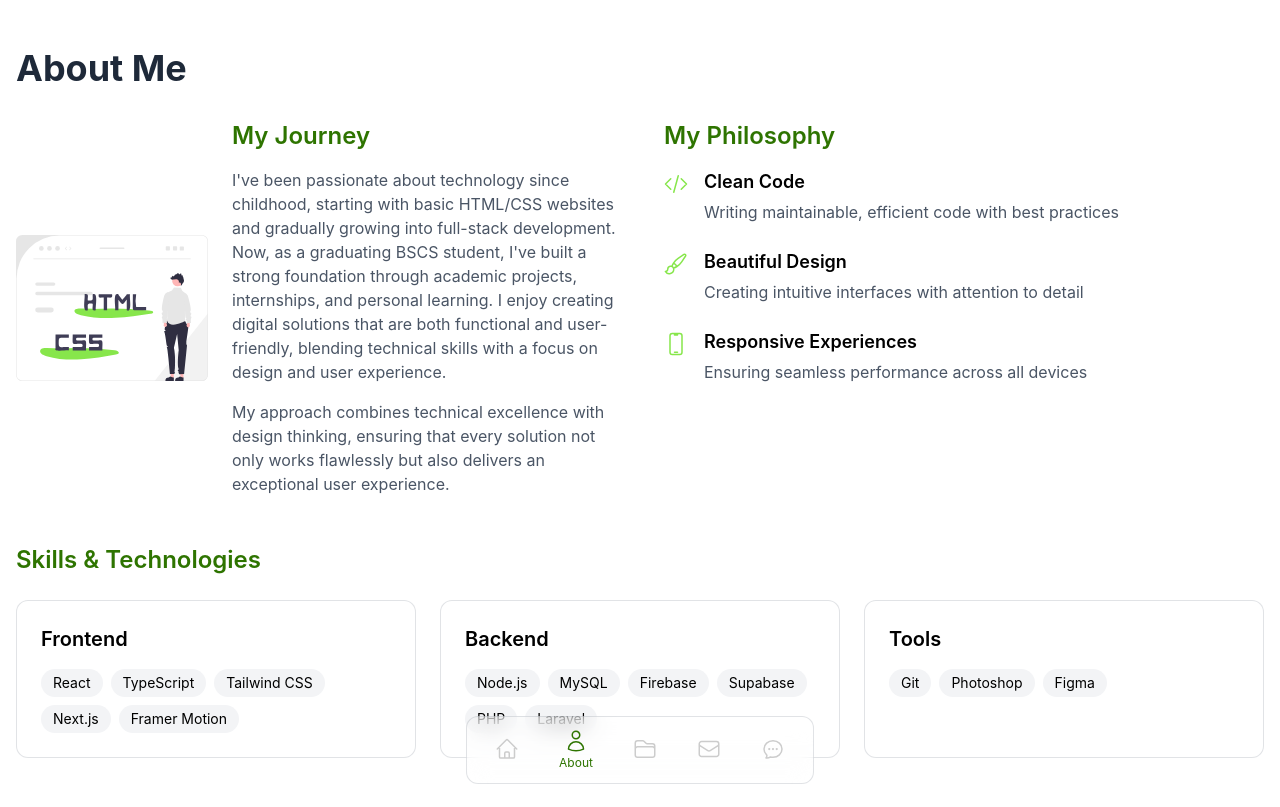
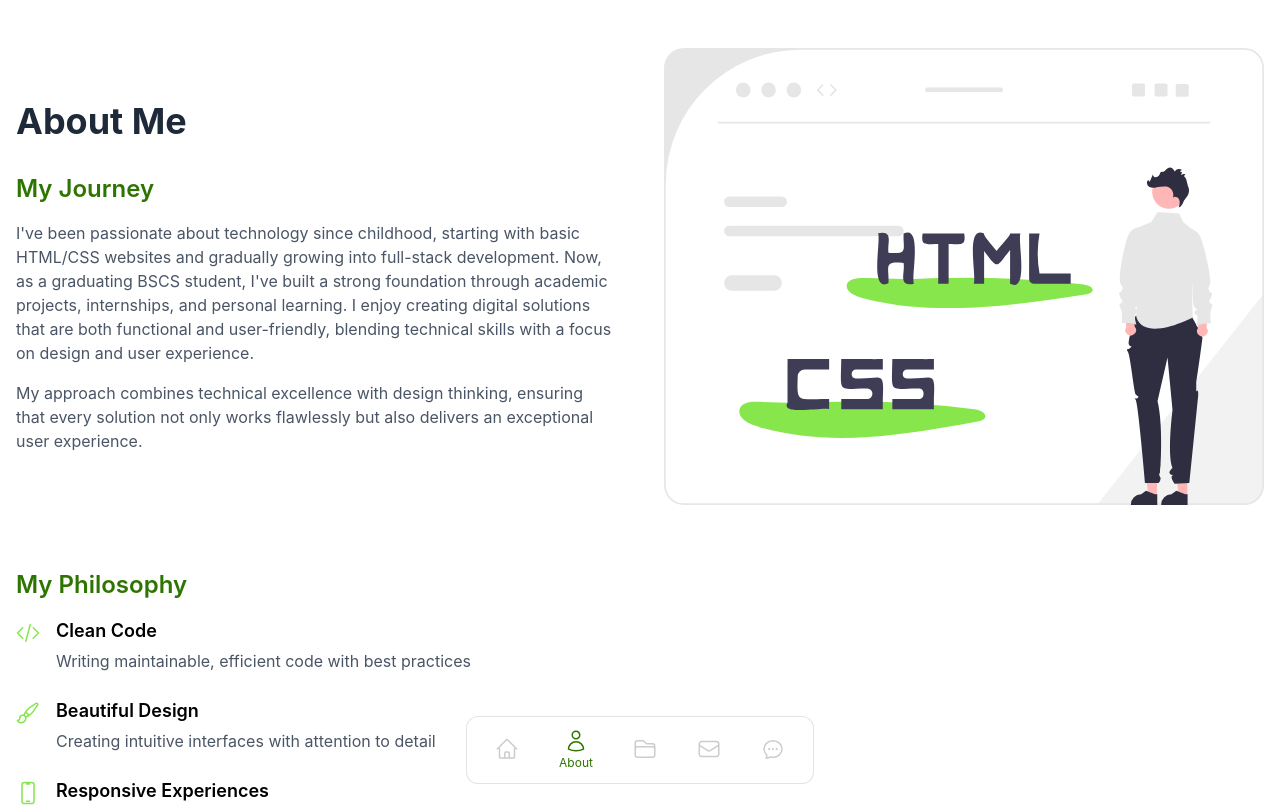
Before and after one commit to official-errol/portfolio, a React (Vite) app: page /about in a window 1280 px wide. Shown: the top 807 px of the page. Built offline with nearby package versions, Linux system fonts and the light colour scheme; what bad-words would draw is missing.

Commit message:
Update About.tsx

```diff
--- a/src/pages/About.tsx
+++ b/src/pages/About.tsx
@@ -16,26 +16,11 @@ const About: React.FC = () => {
         animate={{ opacity: 1 }}
         transition={{ duration: 0.5 }}
       >
+        <div className="grid grid-cols-1 md:grid-cols-2 gap-12 items-center">
+          {/* Left: About Me & My Journey Text */}
+          <div>
             <h1 className="text-3xl md:text-4xl font-bold mb-8 text-gray-800">About Me</h1>
 
-        <div className="grid grid-cols-1 md:grid-cols-2 gap-12">
-          <div className="flex flex-col md:flex-row items-center gap-6">
-            {/* Image Section - moved after text section */}
-            <motion.div
-              className="md:w-1/3"
-              initial={{ opacity: 0, x: 20 }}
-              animate={{ opacity: 1, x: 0 }}
-              transition={{ delay: 0.4 }}
-            >
-              <img
-                src="/static-website.svg"
-                alt="Static website illustration"
-                className="w-full h-auto max-w-sm mx-auto"
-              />
-            </motion.div>
-
-            {/* Text Section - placed before image for right-side layout */}
-            <div className="md:w-2/3">
             <motion.h2
               className="text-2xl font-semibold mb-4 text-main-dark"
               initial={{ opacity: 0, x: -20 }}
@@ -44,6 +29,7 @@ const About: React.FC = () => {
             >
               My Journey
             </motion.h2>
+
             <motion.p
               className="mb-4 text-gray-600"
               initial={{ opacity: 0 }}
@@ -52,6 +38,7 @@ const About: React.FC = () => {
             >
               I've been passionate about technology since childhood, starting with basic HTML/CSS websites and gradually growing into full-stack development. Now, as a graduating BSCS student, I've built a strong foundation through academic projects, internships, and personal learning. I enjoy creating digital solutions that are both functional and user-friendly, blending technical skills with a focus on design and user experience.
             </motion.p>
+
             <motion.p
               className="text-gray-600"
               initial={{ opacity: 0 }}
@@ -62,9 +49,24 @@ const About: React.FC = () => {
               not only works flawlessly but also delivers an exceptional user experience.
             </motion.p>
           </div>
+
+          {/* Right: Image */}
+          <motion.div
+            className="w-full"
+            initial={{ opacity: 0, x: 20 }}
+            animate={{ opacity: 1, x: 0 }}
+            transition={{ delay: 0.4 }}
+          >
+            <img
+              src="/static-website.svg"
+              alt="Static website illustration"
+              className="w-full h-auto max-w-sm md:max-w-full mx-auto object-contain"
+            />
+          </motion.div>
         </div>
 
-          <div>
+        {/* Philosophy Section */}
+        <div className="mt-16">
           <motion.h2
             className="text-2xl font-semibold mb-4 text-main-dark"
             initial={{ opacity: 0, x: -20 }}
@@ -120,8 +122,8 @@ const About: React.FC = () => {
             </motion.div>
           </div>
         </div>
-        </div>
 
+        {/* Skills Section */}
         <motion.div
           className="mt-12"
           initial={{ opacity: 0 }}
```
Lines whose indentation alone changed are shown as unchanged.
